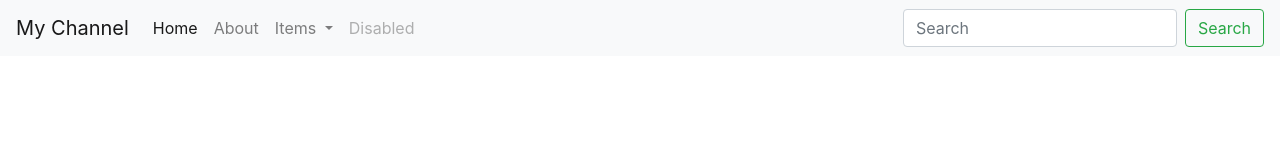
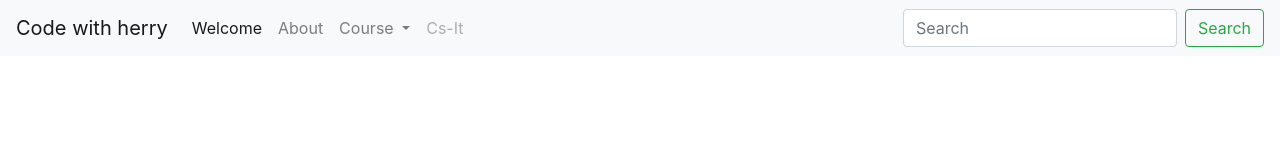
Before and after one commit to jdbond/Demo-repos, a plain HTML site: page index.html in a window 1280 px wide. Drawn offline with nearby package versions, Linux system fonts and the light colour scheme.

Commit message:
Change titles

```diff
--- a/index.html
+++ b/index.html
@@ -12,7 +12,7 @@
   </head>
   <body>
     <nav class="navbar navbar-expand-lg navbar-light bg-light">
-        <a class="navbar-brand" href="#">My Channel</a>
+        <a class="navbar-brand" href="#">Code with herry</a>
         <button class="navbar-toggler" type="button" data-toggle="collapse" data-target="#navbarSupportedContent" aria-controls="navbarSupportedContent" aria-expanded="false" aria-label="Toggle navigation">
           <span class="navbar-toggler-icon"></span>
         </button>
@@ -20,24 +20,23 @@
         <div class="collapse navbar-collapse" id="navbarSupportedContent">
           <ul class="navbar-nav mr-auto">
             <li class="nav-item active">
-              <a class="nav-link" href="#">Home <span class="sr-only">(current)</span></a>
+              <a class="nav-link" href="#">Welcome <span class="sr-only">(current)</span></a>
             </li>
             <li class="nav-item">
               <a class="nav-link" href="#">About</a>
             </li>
             <li class="nav-item dropdown">
-              <a class="nav-link dropdown-toggle" href="#" id="navbarDropdown" role="button" data-toggle="dropdown" aria-expanded="false">
-                Items
+              <a class="nav-link dropdown-toggle" href="#" id="navbarDropdown" role="button" data-toggle="dropdown" aria-expanded="false">Course
               </a>
               <div class="dropdown-menu" aria-labelledby="navbarDropdown">
-                <a class="dropdown-item" href="#">C</a>
-                <a class="dropdown-item" href="#">C++</a>
+                <a class="dropdown-item" href="#">Python</a>
+                <a class="dropdown-item" href="#">Git</a>
                 <div class="dropdown-divider"></div>
-                <a class="dropdown-item" href="#">JavaScript</a>
+                <a class="dropdown-item" href="#">Angular</a>
               </div>
             </li>
             <li class="nav-item">
-              <a class="nav-link disabled">Disabled</a>
+              <a class="nav-link disabled">Cs-It</a>
             </li>
           </ul>
           <form class="form-inline my-2 my-lg-0">
```
